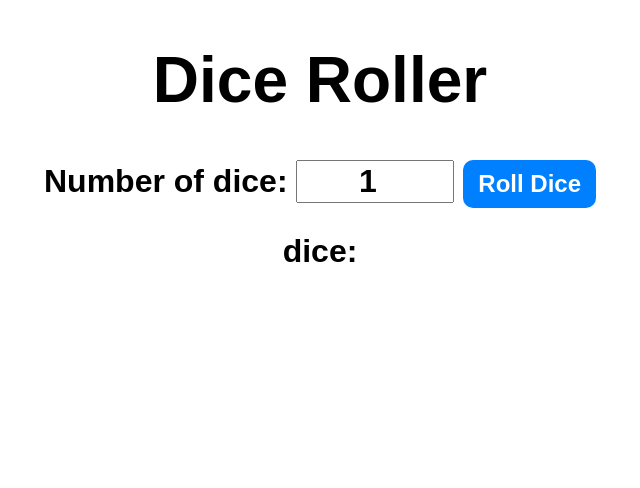
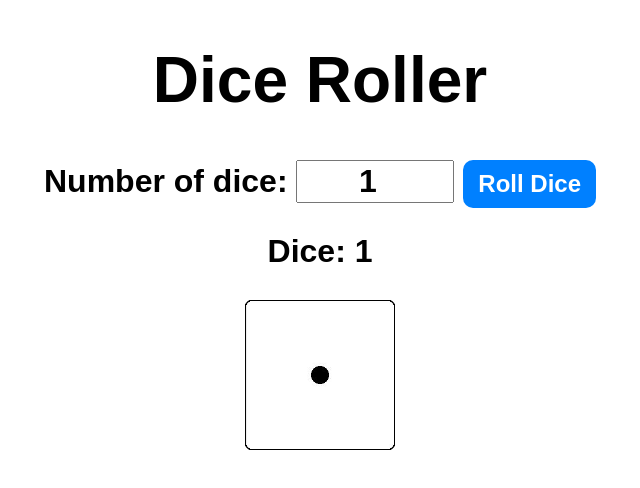
Before and after one commit to crab241/dice-roller-game, a plain HTML site: page index.html in a window 1280 px wide. Both pictures are taken after a click on the button "Roll Dice". Shown: the whole page, without its empty margins (320-960 px from the left). Drawn offline with Linux system fonts and the light colour scheme.

Commit message:
Fix some problems with js

```diff
--- a/index.html
+++ b/index.html
@@ -11,7 +11,7 @@
     <div id="container">
         <h1>Dice Roller</h1>
         <label>Number of dice:</label>
-        <input type="number" id="numofDice" value="1" min="1" max="6">
+        <input type="number" id="numDice" value="1" min="1">
         <button onclick="rollDice()">Roll Dice</button>
         <div id="diceResult"></div>
         <div id="diceImages"></div>
--- a/index.js
+++ b/index.js
@@ -1,15 +1,16 @@
-function rollDice(){
-    const numofDice = document.getElementById("numofDice").value;
+function rollDice() {
+    const numDice = parseInt(document.getElementById("numDice").value); // Convert to number
     const diceResult = document.getElementById("diceResult");
     const diceImages = document.getElementById("diceImages");
     const values = [];
     const images = [];
 
-    for(let i = 0; i < numofDice; i++){
+    for (let i = 0; i < numDice; i++) {
         const value = Math.floor(Math.random() * 6) + 1;
-        images.push(`<img src="img/${value}.jpg" alt="Dice: ${value}>`);
+        values.push(value);
+        images.push(`<img src="img/${value}.jpg" alt="Dice: ${value}">`);
     }
 
-    diceResult.textContent = `dice: ${values.join(`,`)}`;
-    diceImages.innerHTML - images.join('')
+    diceResult.textContent = `Dice: ${values.join(', ')}`;
+    diceImages.innerHTML = images.join('');
 }
```
